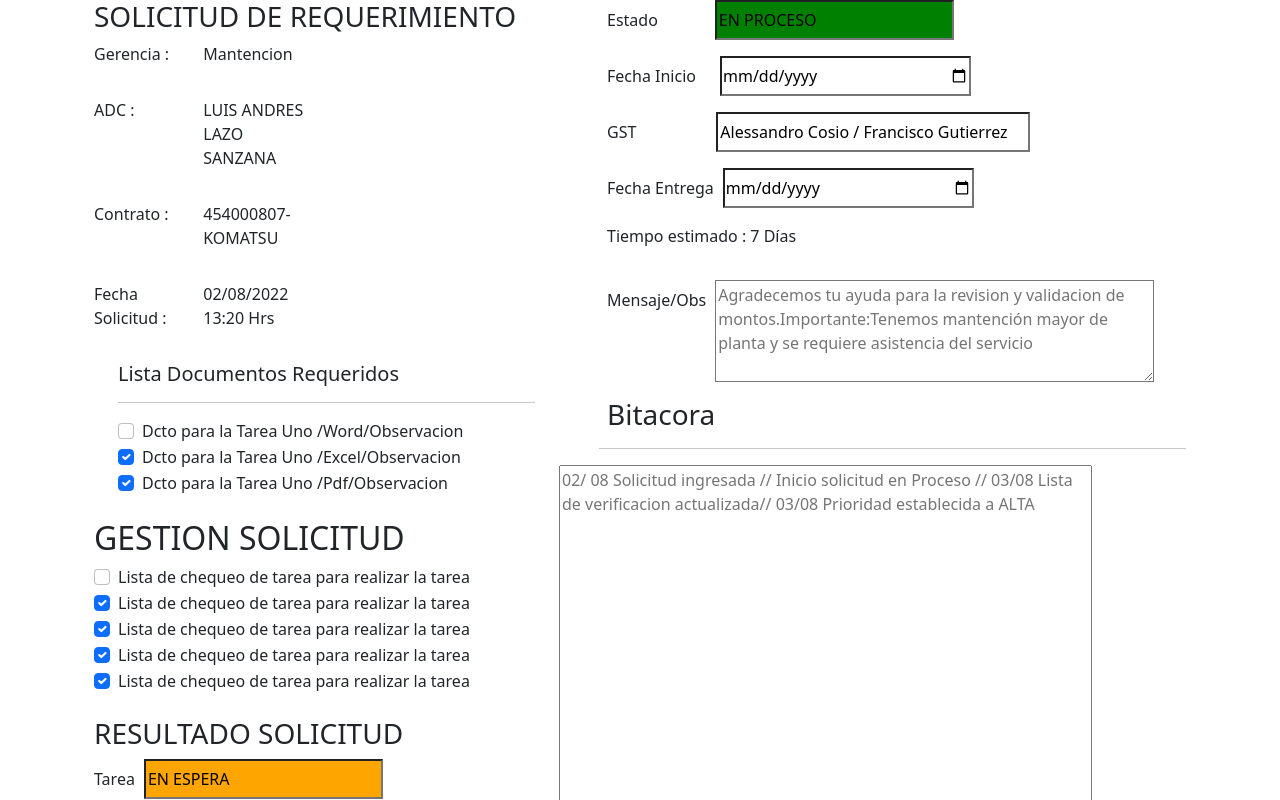
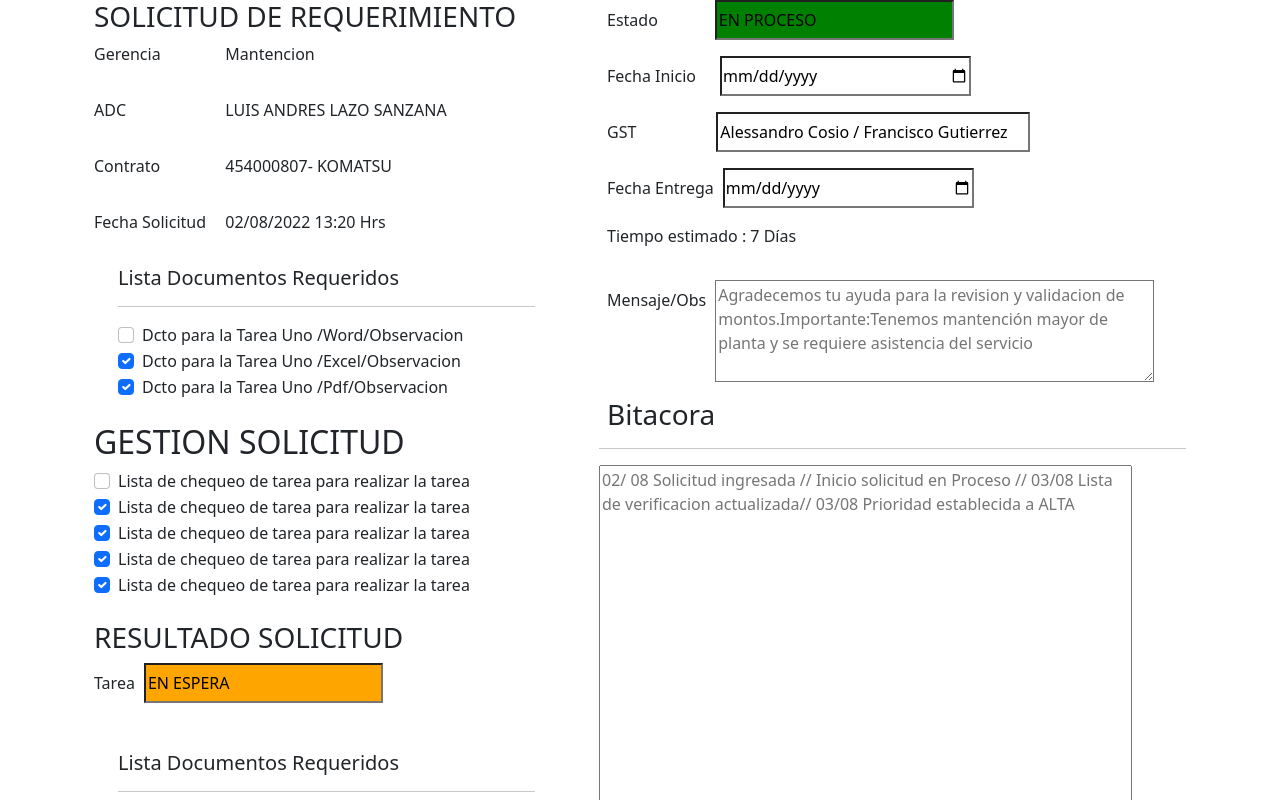
Before and after one commit to xaviBazalar/sistemaAdmin, an Angular app: page /verSolicitud in a window 1280 px wide. Shown: the top 800 px of the page. Built offline with nearby package versions, Linux system fonts and the light colour scheme.

Commit message:
save-dia

```diff
--- a/src/app/components/ver-solicitud/ver-solicitud.component.css
+++ b/src/app/components/ver-solicitud/ver-solicitud.component.css
@@ -20,10 +20,15 @@
     background: green;
 }
 
+.titulo-bitacora{
+    margin-left: 98px;
+}
+
 .linea-bitacora{
     margin-left: 40px;
 }
 
 .tamaño-estable{
     resize: none;
+    margin-left: 40px;
 }
--- a/src/app/components/ver-solicitud/ver-solicitud.component.html
+++ b/src/app/components/ver-solicitud/ver-solicitud.component.html
@@ -5,21 +5,21 @@
                 <h3>SOLICITUD DE REQUERIMIENTO</h3>
             </div>
 
-            <div class="col-3 input-group mb-3 box-info-solicitud">
-                <p >Gerencia   :</p>
-                <p>Mantencion</p>
+            <div class="col-3 input-group mb-3">
+                <p style="width: 30%;">Gerencia</p>
+                <p style="width: 70%;">Mantencion</p>
             </div>
-            <div class="col-3 input-group mb-3 box-info-solicitud">
-                <p >ADC   :</p>
-                <p class="p-info-solicutud">LUIS ANDRES LAZO SANZANA</p>
+            <div class="col-3 input-group mb-3 ">
+                <p style="width: 30%;" >ADC</p>
+                <p style="width: 70%;" >LUIS ANDRES LAZO SANZANA</p>
             </div>
-            <div class="col-3 input-group mb-3 box-info-solicitud">
-                <p >Contrato   :</p>
-                <p>454000807- KOMATSU</p>
+            <div class="col-3 input-group mb-3 ">
+                <p style="width: 30%;">Contrato</p>
+                <p style="width: 70%;">454000807- KOMATSU</p>
             </div>
-            <div class="col-3 input-group mb-3 box-info-solicitud">
-                <p >Fecha Solicitud   :</p>
-                <p>02/08/2022 13:20 Hrs</p>
+            <div class="col-3 input-group mb-3 ">
+                <p style="width: 30%;" >Fecha Solicitud</p>
+                <p  style="width: 70%;">02/08/2022 13:20 Hrs</p>
             </div>
             <div class="form-check ">
                 <h5>Lista Documentos Requeridos</h5>
```
